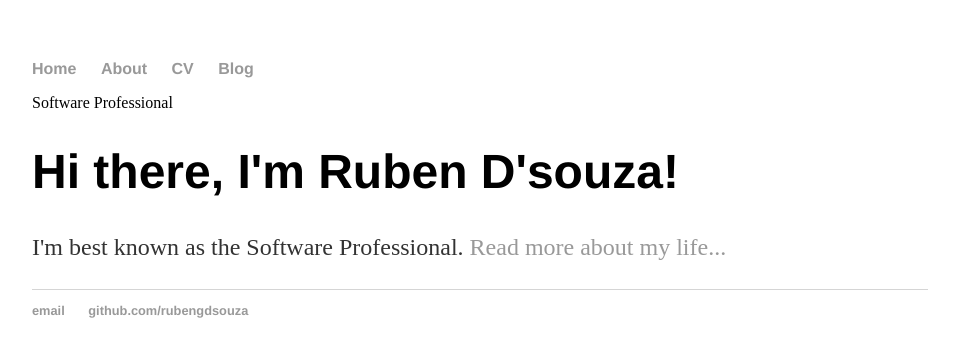
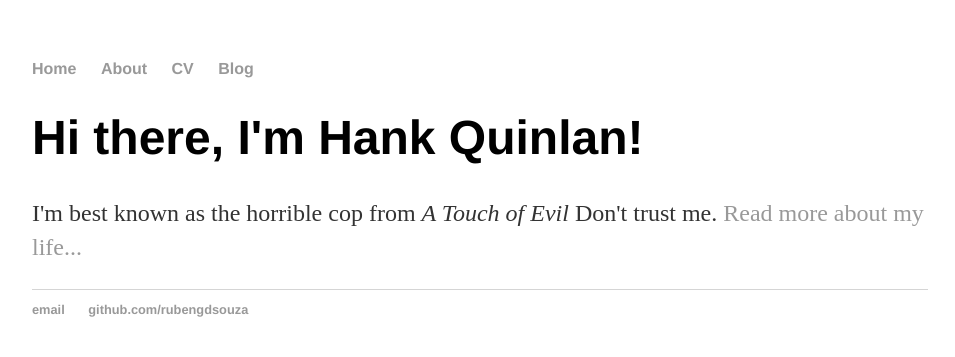
Before and after one commit to rubengdsouza/rubengdsouza.github.io, a Jekyll site: the page built from index.html, in a window 1280 px wide. Shown: the top 357 px of the page, without its empty margins (160-1115 px from the left). Built offline with Jekyll 4.4.1, drawn with Linux system fonts in a browser that asks for light colours.

Commit message:
Update index.html

```diff
--- a/index.html
+++ b/index.html
@@ -1,30 +1,8 @@
-<!DOCTYPE html>
-<html>
-	<head>
-		<title>Ruben D'souza, Software Professional</title>
-		<link rel="stylesheet" type="text/css" href="/css/main.css">
-
-	</head>
-	<body>
-		<nav>
-    		<ul>
-        		<li><a href="/">Home</a></li>
-	        	<li><a href="/about">About</a></li>
-        		<li><a href="/cv">CV</a></li>
-        		<li><a href="/blog">Blog</a></li>
-    		</ul>Software Professional
-		</nav>
-		<div class="container">
-    		<div class="blurb">
-        		<h1>Hi there, I'm Ruben D'souza!</h1>
-				<p>I'm best known as the Software Professional. <a href="/about">Read more about my life...</a></p>
-    		</div><!-- /.blurb -->
-		</div><!-- /.container -->
-		<footer>
-    		<ul>
-        		<li><a href="mailto:rubengdsouza@gmail.com">email</a></li>
-        		<li><a href="https://github.com/rubengdsouza">github.com/rubengdsouza</a></li>
-			</ul>
-		</footer>
-	</body>
-</html>
+---
+layout: default
+title: Hank Quinlan, Horrible Cop
+---
+<div class="blurb">
+	<h1>Hi there, I'm Hank Quinlan!</h1>
+	<p>I'm best known as the horrible cop from <em>A Touch of Evil</em> Don't trust me. <a href="/about">Read more about my life...</a></p>
+</div><!-- /.blurb -->
```
